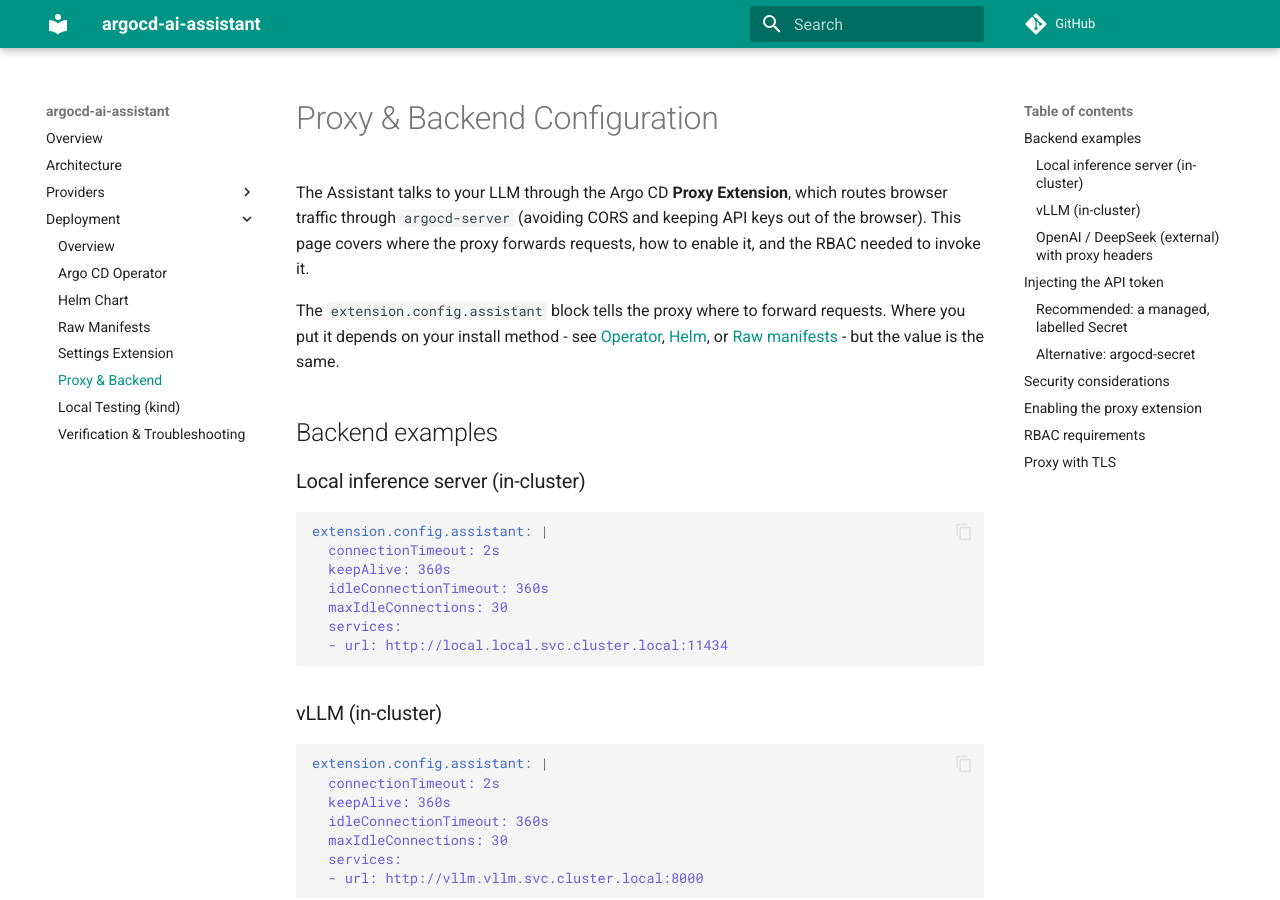
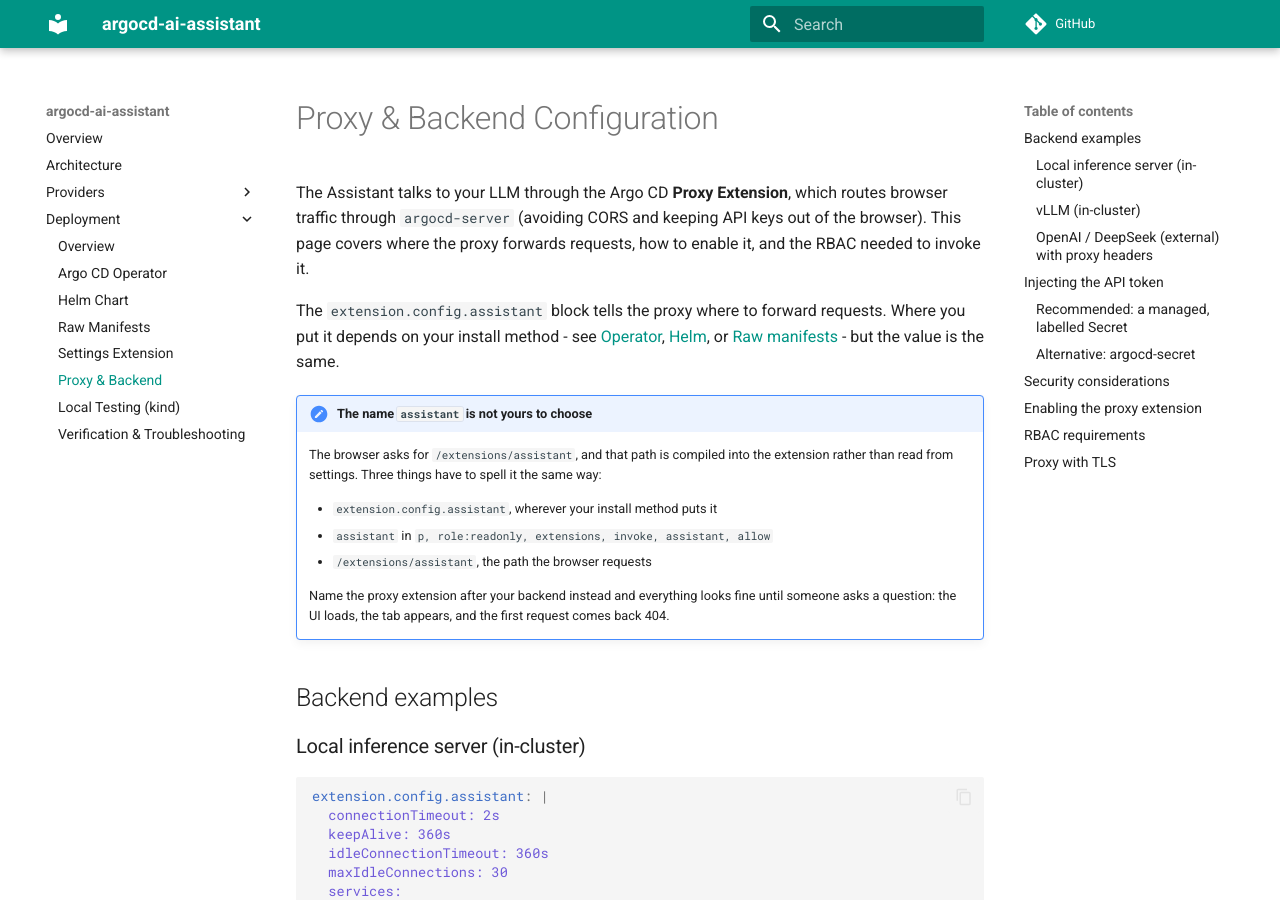
Before and after one commit to saidsef/argocd-ai-assistant, an MkDocs documentation site: the page built from docs/deployment/proxy.md, in a window 1280 px wide and 900 px high. Built offline with MkDocs 1.6.1 and Material for MkDocs 9.7.7, drawn with Linux system fonts in a browser that asks for light colours; comment, search, counter and statistics services are not loaded.

Commit message:
docs(deployment): say that the proxy extension has to be named assistant (#151)
The extension asks for /extensions/assistant and that path is compiled in,
so the key in argocd-cm and the name in the RBAC policy have to match it.
Nothing said so. Someone naming the proxy extension after their backend got
a UI that loaded and a tab that appeared, then a 404 on the first question
with nothing pointing at the name.

The proxy page now names the three places that have to agree, above the
backend examples, and troubleshooting covers the 404 the mismatch produces.

```diff
--- a/docs/deployment/proxy.md
+++ b/docs/deployment/proxy.md
@@ -3,6 +3,15 @@
 The Assistant talks to your LLM through the Argo CD **Proxy Extension**, which routes browser traffic through `argocd-server` (avoiding CORS and keeping API keys out of the browser). This page covers where the proxy forwards requests, how to enable it, and the RBAC needed to invoke it.
 
 The `extension.config.assistant` block tells the proxy where to forward requests. Where you put it depends on your install method - see [Operator](operator.md), [Helm](helm.md), or [Raw manifests](raw.md) - but the value is the same.
+
+!!! important "The name `assistant` is not yours to choose"
+    The browser asks for `/extensions/assistant`, and that path is compiled into the extension rather than read from settings. Three things have to spell it the same way:
+
+    - `extension.config.assistant`, wherever your install method puts it
+    - `assistant` in `p, role:readonly, extensions, invoke, assistant, allow`
+    - `/extensions/assistant`, the path the browser requests
+
+    Name the proxy extension after your backend instead and everything looks fine until someone asks a question: the UI loads, the tab appears, and the first request comes back 404.
 
 ## Backend examples
 
```
Also changed, not shown: docs/deployment/verification.md (+8 -0 lines).
